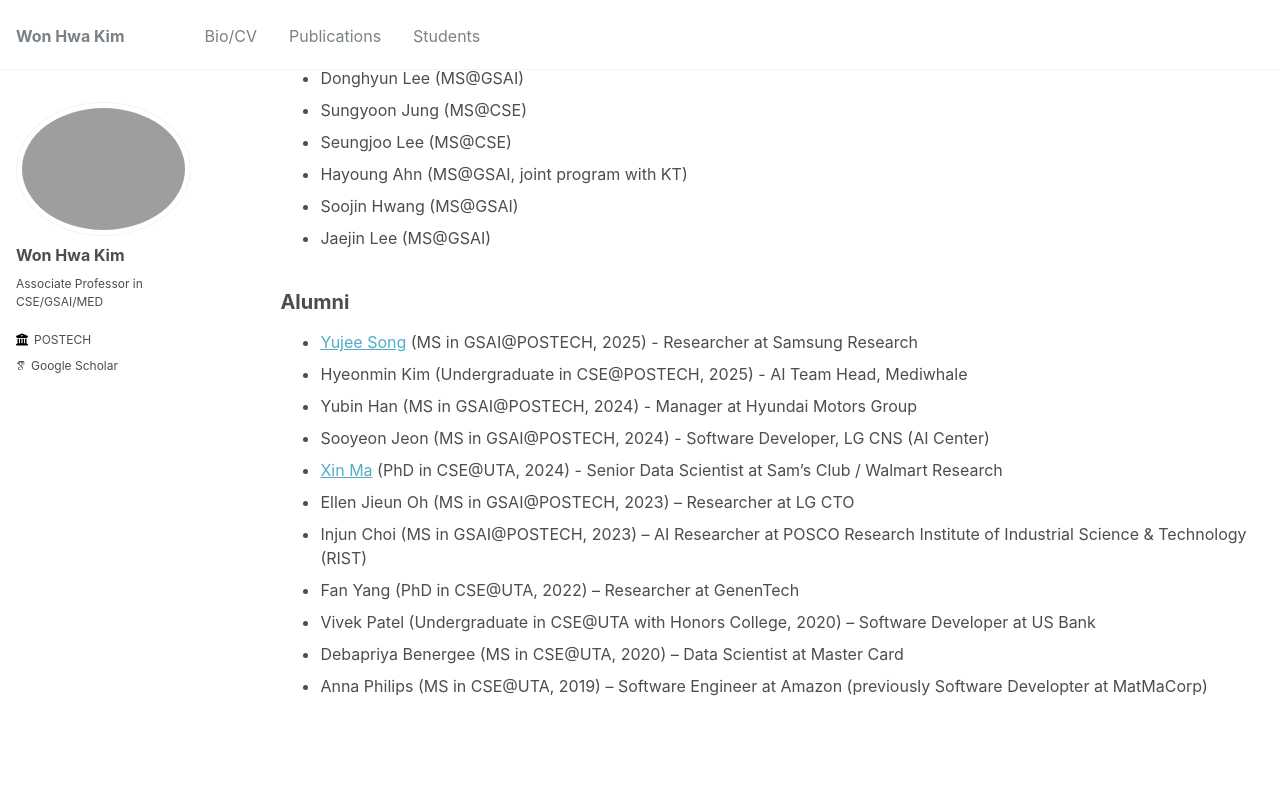
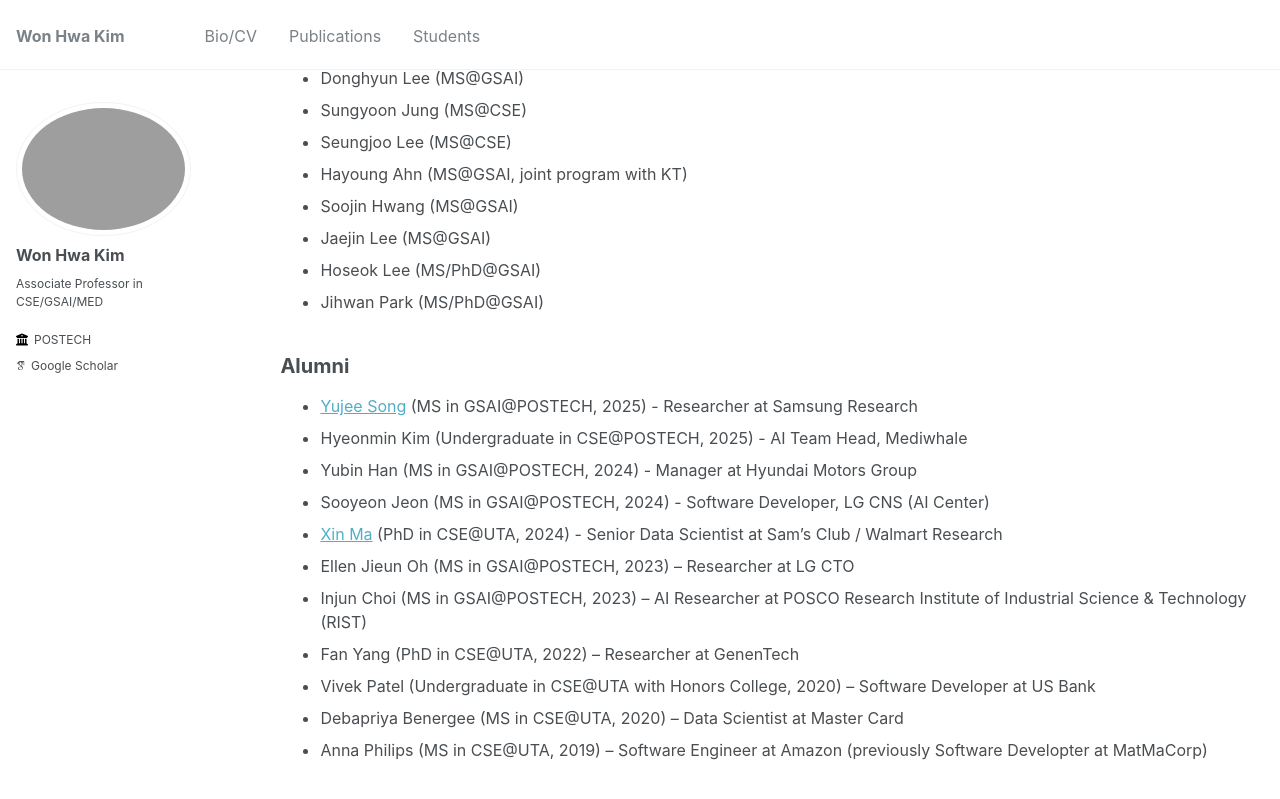
Before and after one commit to wwplato/wwplato.github.io, a Jekyll site: the page built from _pages/students.md, in a window 1280 px wide and 900 px high, scrolled down 365 px. Shown: the top 799 px of the window. Built offline with Jekyll 4.4.1, drawn with Linux system fonts in a browser that asks for light colours; some web fonts are replaced.

Commit message:
Update students.md

```diff
--- a/_pages/students.md
+++ b/_pages/students.md
@@ -20,6 +20,8 @@ author_profile: true
 * Hayoung Ahn (MS@GSAI, joint program with KT)
 * Soojin Hwang (MS@GSAI)
 * Jaejin Lee (MS@GSAI)
+* Hoseok Lee (MS/PhD@GSAI)
+* Jihwan Park (MS/PhD@GSAI)
 
 Alumni
 ----
```
